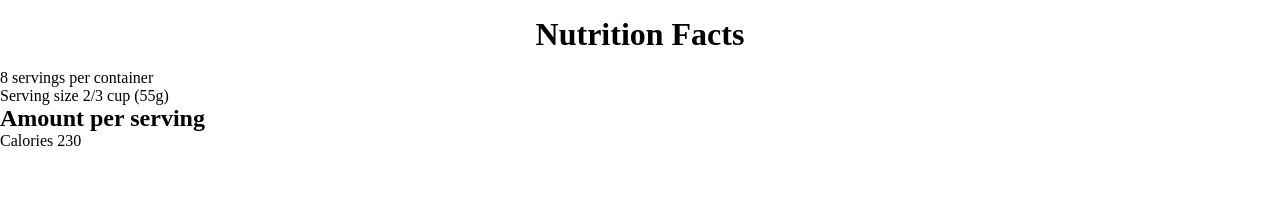
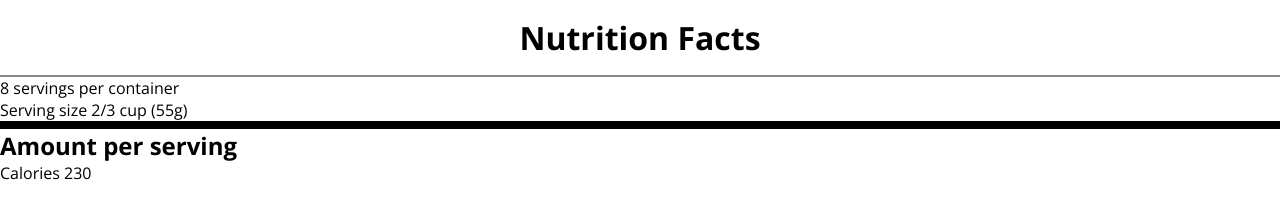
Before and after one commit to luroel/nutri-label, a plain HTML site: page index.html in a window 1280 px wide. Drawn offline with nearby package versions, Linux system fonts and the light colour scheme.

Commit message:
Adding border to divider and thick-divider

```diff
--- a/index.html
+++ b/index.html
@@ -16,7 +16,7 @@
             <p>Serving size 2/3 cup (55g)</p>
         </header>
 
-        <div class="thick_divider"></div>
+        <div class="thick-divider"></div>
 
         <div class="calories-info">
             <h2>Amount per serving</h2>
--- a/style.css
+++ b/style.css
@@ -7,7 +7,19 @@ html {
     font-size: 16px;
 }
 
+body {
+    font-family: 'Open Sans', sans-serif;
+}
+
 header h1 {
     text-align: center;
     margin: 1rem 0;
 }
+
+.divider {
+    border: 1px solid #888989;
+}
+
+.thick-divider {
+    border: 4px solid #000;
+}
```
